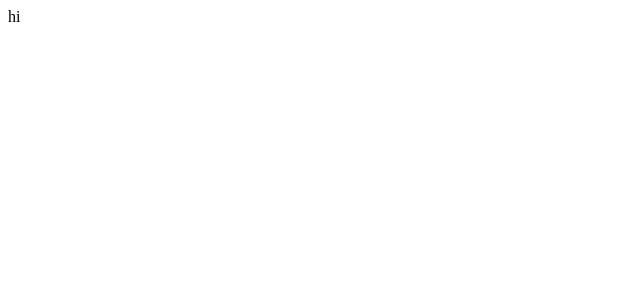
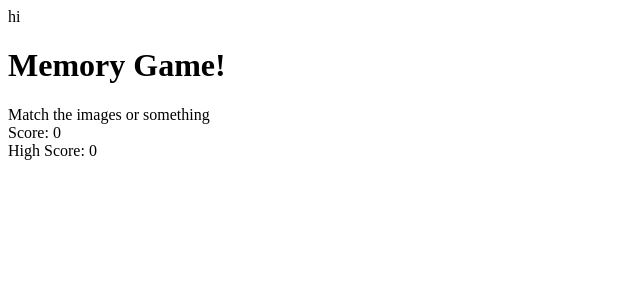
Before and after one commit to Ryocon/memory-game, a React (Vite) app: page / in a window 1280 px wide. Shown: the top 300 px of the page, without its empty margins (0-640 px from the left). Built offline with nearby package versions, Linux system fonts and the light colour scheme.

Commit message:
header component + scoring logic

```diff
--- a/src/App.jsx
+++ b/src/App.jsx
@@ -1,16 +1,24 @@
 import './App.css'
 import { useState } from 'react'
+import Header from './components/Header'
 
 
 
 function App() {
 
+const [score, setScore] = useState(0)
+const [highScore, setHighScore] = useState(0)
+// const [reset, setReset] = useState(true)
 
   return (
     <>
     <div>
       hi
     </div>
+    <Header
+    score={score}
+    highScore={highScore}
+    />
     </>
   )
 }
--- a/src/components/Header.jsx
+++ b/src/components/Header.jsx
@@ -0,0 +1,58 @@
+import React from 'react';
+import PropTypes from 'prop-types';
+import styled from 'styled-components';
+
+const Container = styled.div`
+
+`
+
+const Left = styled.div`
+
+`
+
+const Right = styled.div`
+
+`
+
+const Title = styled.h1`
+
+`
+
+const Score = styled.div`
+
+`
+const HighScore = styled.div`
+
+`
+
+const Description = styled.div`
+
+`
+
+const Header = (props) => {
+    return (
+        <Container>
+            <Left>
+                <Title>Memory Game!</Title>
+                <Description>Match the images or something</Description>
+            </Left>
+            <Right>
+                <Score>
+                Score: {props.score}
+                </Score>
+                <HighScore>
+                   High Score: {props.highScore}
+                </HighScore>
+            </Right>
+
+        </Container>
+    )
+}
+
+// To check if the prop is the correct type of data
+// Header.propTypes = {
+//     score: PropTypes.number,
+//     highScore: PropTypes.number,
+// }
+
+export default Header
```
